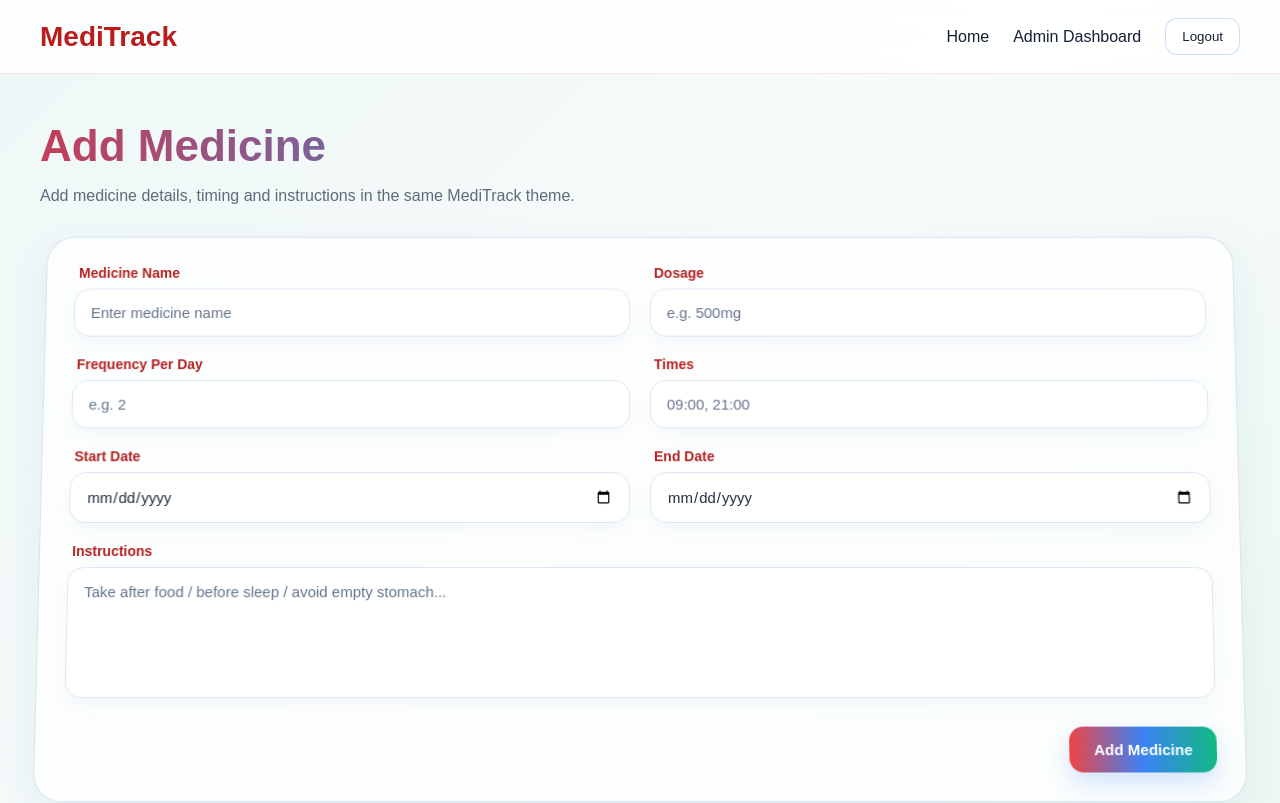
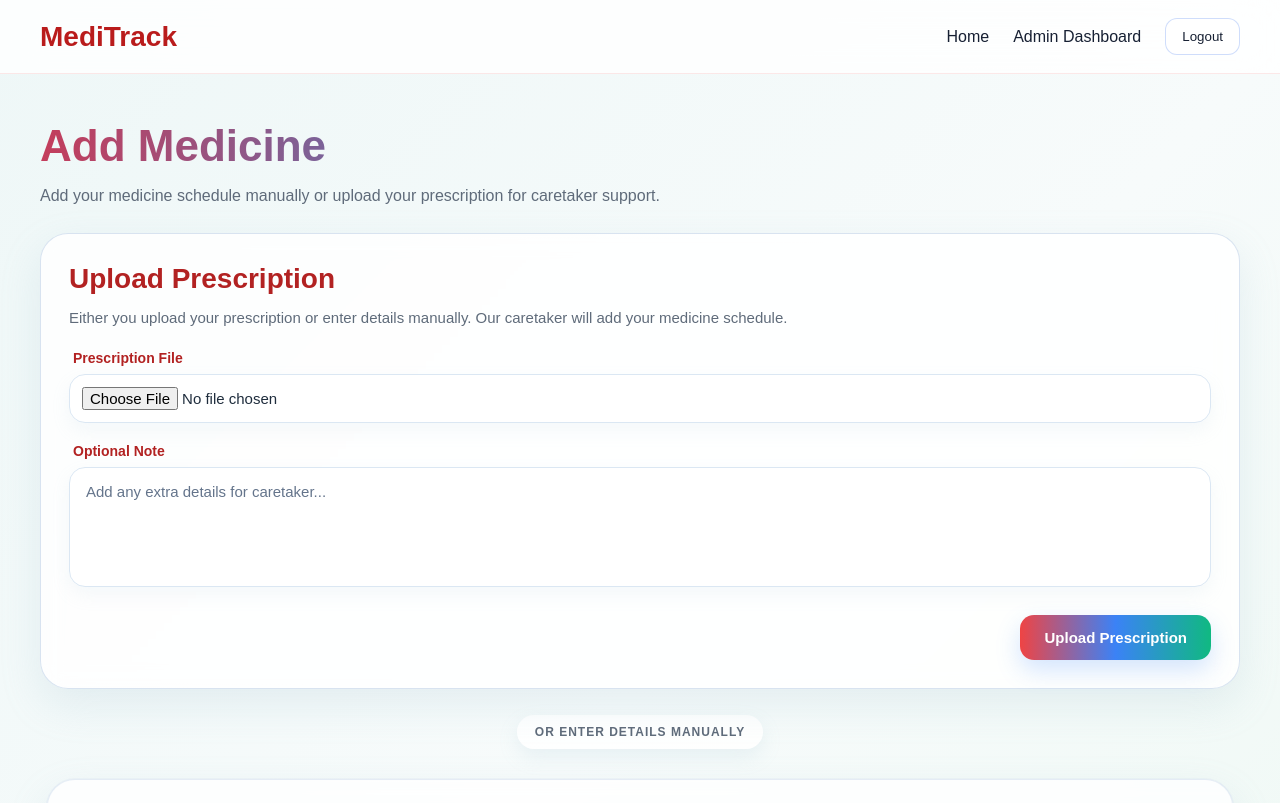
Before and after one commit to krishankanhaiya09/frontend-repo-Medicare, a React (Vite) app: page /add-medicine in a window 1280 px wide. Shown: the top 803 px of the page. Built offline with nearby package versions, Linux system fonts and the light colour scheme; sample sign-in values are in the browser's storage.

Commit message:
frontend: added prescription upload UI + popup system

```diff
--- a/src/pages/AddMedicine.jsx
+++ b/src/pages/AddMedicine.jsx
@@ -15,8 +15,88 @@ const AddMedicine = () => {
     instructions: ''
   })
 
+  const [prescriptionFile, setPrescriptionFile] = useState(null)
+  const [prescriptionNote, setPrescriptionNote] = useState('')
+  const [uploading, setUploading] = useState(false)
+
+  const [showPopup, setShowPopup] = useState(false)
+  const [popupType, setPopupType] = useState('success')
+  const [popupTitle, setPopupTitle] = useState('')
+  const [popupMessage, setPopupMessage] = useState('')
+
   const handleChange = (e) => {
     setForm({ ...form, [e.target.name]: e.target.value })
+  }
+
+  const openPopup = (type, title, message) => {
+    setPopupType(type)
+    setPopupTitle(title)
+    setPopupMessage(message)
+    setShowPopup(true)
+  }
+
+  const closePopupAfterDelay = (time = 4000) => {
+    setTimeout(() => {
+      setShowPopup(false)
+    }, time)
+  }
+
+  const handlePrescriptionUpload = async (e) => {
+    e.preventDefault()
+
+    if (!prescriptionFile) {
+      alert('Please select a prescription file first')
+      return
+    }
+
+    try {
+      setUploading(true)
+
+      // user ko turant feedback
+      openPopup(
+        'info',
+        'Upload started',
+        'Your prescription is being sent. Please wait while we try to upload it.'
+      )
+
+      const data = new FormData()
+      data.append('prescription', prescriptionFile)
+      data.append('note', prescriptionNote)
+
+      const res = await API.post('/prescriptions/upload', data, {
+        headers: {
+          'Content-Type': 'multipart/form-data'
+        }
+      })
+
+      openPopup(
+        'success',
+        'Prescription uploaded successfully',
+        res?.data?.message ||
+          'Medicines will be added by caretaker in next 10–15 minutes.'
+      )
+
+      closePopupAfterDelay(5000)
+
+      setPrescriptionFile(null)
+      setPrescriptionNote('')
+
+      const fileInput = document.getElementById('prescriptionFile')
+      if (fileInput) fileInput.value = ''
+    } catch (err) {
+      console.log('UPLOAD ERROR:', err.response?.data || err.message)
+
+      // temporary soft fallback
+      openPopup(
+        'warning',
+        'Request received',
+        'Your upload request has been initiated. If the prescription is not processed automatically, caretaker will verify it manually.'
+      )
+
+      closePopupAfterDelay(5000)
+    } finally {
+      setUploading(false)
+    }
   }
 
   const handleSubmit = async (e) => {
@@ -30,21 +110,76 @@ const AddMedicine = () => {
       }
 
       const res = await API.post('/medicines', payload)
-      alert(res.data.message)
+      alert(res.data.message || 'Medicine added successfully')
       navigate('/medicines')
     } catch (err) {
       alert(err.response?.data?.message || 'Medicine add failed')
     }
   }
 
+  const popupStyle =
+    popupType === 'success'
+      ? successPopupStyle
+      : popupType === 'warning'
+      ? warningPopupStyle
+      : infoPopupStyle
+
   return (
     <div style={pageStyle}>
+      {showPopup && (
+        <div style={popupStyle}>
+          <div style={popupTitleStyle}>{popupTitle}</div>
+          <div style={popupTextStyle}>{popupMessage}</div>
+        </div>
+      )}
+
       <div style={containerStyle}>
         <div style={headerStyle}>
           <h1 style={titleStyle}>Add Medicine</h1>
           <p style={subtitleStyle}>
-            Add medicine details, timing and instructions in the same MediTrack theme.
+            Add your medicine schedule manually or upload your prescription for caretaker support.
           </p>
+        </div>
+
+        <div style={uploadCardStyle}>
+          <h2 style={uploadTitleStyle}>Upload Prescription</h2>
+          <p style={uploadTextStyle}>
+            Either you upload your prescription or enter details manually. Our caretaker will add
+            your medicine schedule.
+          </p>
+
+          <form onSubmit={handlePrescriptionUpload} style={uploadFormStyle}>
+            <div style={{ ...fieldStyle, gridColumn: '1 / 3' }}>
+              <label style={labelStyle}>Prescription File</label>
+              <input
+                id="prescriptionFile"
+                type="file"
+                accept=".jpg,.jpeg,.png,.pdf"
+                onChange={(e) => setPrescriptionFile(e.target.files[0])}
+                style={fileInputStyle}
+              />
+            </div>
+
+            <div style={{ ...fieldStyle, gridColumn: '1 / 3' }}>
+              <label style={labelStyle}>Optional Note</label>
+              <textarea
+                placeholder="Add any extra details for caretaker..."
+                value={prescriptionNote}
+                onChange={(e) => setPrescriptionNote(e.target.value)}
+                style={textareaStyle}
+              />
+            </div>
+
+            <div style={buttonWrapper}>
+              <button type="submit" style={buttonStyle} disabled={uploading}>
+                {uploading ? 'Uploading...' : 'Upload Prescription'}
+              </button>
+            </div>
+          </form>
+        </div>
+
+        <div style={dividerStyle}>
+          <span style={dividerTextStyle}>OR ENTER DETAILS MANUALLY</span>
         </div>
 
         <form onSubmit={handleSubmit} style={formStyle}>
@@ -57,6 +192,7 @@ const AddMedicine = () => {
               value={form.medicineName}
               onChange={handleChange}
               style={inputStyle}
+              required
             />
           </div>
 
@@ -69,6 +205,7 @@ const AddMedicine = () => {
               value={form.dosage}
               onChange={handleChange}
               style={inputStyle}
+              required
             />
           </div>
 
@@ -81,6 +218,7 @@ const AddMedicine = () => {
               value={form.frequencyPerDay}
               onChange={handleChange}
               style={inputStyle}
+              required
             />
           </div>
 
@@ -93,6 +231,7 @@ const AddMedicine = () => {
               value={form.times}
               onChange={handleChange}
               style={inputStyle}
+              required
             />
           </div>
 
@@ -104,6 +243,7 @@ const AddMedicine = () => {
               value={form.startDate}
               onChange={handleChange}
               style={inputStyle}
+              required
             />
           </div>
 
@@ -115,6 +255,7 @@ const AddMedicine = () => {
               value={form.endDate}
               onChange={handleChange}
               style={inputStyle}
+              required
             />
           </div>
 
@@ -140,16 +281,54 @@ const AddMedicine = () => {
   )
 }
 
+const basePopupStyle = {
+  position: 'fixed',
+  top: '24px',
+  right: '24px',
+  width: '360px',
+  maxWidth: 'calc(100vw - 40px)',
+  color: '#ffffff',
+  padding: '16px 18px',
+  borderRadius: '16px',
+  boxShadow: '0 16px 35px rgba(0,0,0,0.22)',
+  zIndex: 9999
+}
+
+const successPopupStyle = {
+  ...basePopupStyle,
+  background: 'linear-gradient(135deg, #10b981, #3b82f6)'
+}
+
+const warningPopupStyle = {
+  ...basePopupStyle,
+  background: 'linear-gradient(135deg, #f59e0b, #ef4444)'
+}
+
+const infoPopupStyle = {
+  ...basePopupStyle,
+  background: 'linear-gradient(135deg, #3b82f6, #6366f1)'
+}
+
+const popupTitleStyle = {
+  fontSize: '16px',
+  fontWeight: '800',
+  marginBottom: '6px'
+}
+
+const popupTextStyle = {
+  fontSize: '14px',
+  lineHeight: '1.5'
+}
+
 const pageStyle = {
   minHeight: '100vh',
-  padding: ' 120px 32px 32px',
+  padding: '120px 32px 40px',
   background: 'linear-gradient(135deg, #eef7f7 0%, #f7fbfb 50%, #edf8f3 100%)'
 }
 
 const containerStyle = {
   maxWidth: '1200px',
-  margin: '0 auto',
-  animation: 'floatCard 4s ease-in-out infinite'
+  margin: '0 auto'
 }
 
 const headerStyle = {
@@ -169,6 +348,56 @@ const subtitleStyle = {
   marginTop: '10px',
   color: '#5f6b7a',
   fontSize: '16px'
+}
+
+const uploadCardStyle = {
+  background: 'rgba(255,255,255,0.85)',
+  border: '1px solid rgba(214, 226, 240, 0.95)',
+  borderRadius: '28px',
+  padding: '28px',
+  boxShadow: '0 16px 40px rgba(143, 182, 201, 0.18)',
+  backdropFilter: 'blur(10px)',
+  WebkitBackdropFilter: 'blur(10px)',
+  marginBottom: '26px'
+}
+
+const uploadTitleStyle = {
+  margin: 0,
+  fontSize: '28px',
+  fontWeight: '800',
+  color: '#b22222'
+}
+
+const uploadTextStyle = {
+  marginTop: '10px',
+  color: '#5f6b7a',
+  fontSize: '15px',
+  lineHeight: '1.6'
+}
+
+const uploadFormStyle = {
+  display: 'grid',
+  gridTemplateColumns: '1fr 1fr',
+  gap: '20px',
+  marginTop: '20px'
+}
+
+const dividerStyle = {
+  display: 'flex',
+  justifyContent: 'center',
+  alignItems: 'center',
+  margin: '8px 0 26px'
+}
+
+const dividerTextStyle = {
+  padding: '10px 18px',
+  borderRadius: '999px',
+  background: 'rgba(255,255,255,0.9)',
+  color: '#5f6b7a',
+  fontWeight: '700',
+  letterSpacing: '1px',
+  fontSize: '12px',
+  boxShadow: '0 8px 20px rgba(143, 182, 201, 0.15)'
 }
 
 const formStyle = {
@@ -206,13 +435,17 @@ const inputStyle = {
   outline: 'none',
   fontSize: '15px',
   color: '#1f2d3d',
-  boxShadow: '0 8px 18px rgba(176, 197, 214, 0.12)',
-  transition: 'all 0.3s ease'
+  boxShadow: '0 8px 18px rgba(176, 197, 214, 0.12)'
+}
+
+const fileInputStyle = {
+  ...inputStyle,
+  padding: '12px'
 }
 
 const textareaStyle = {
   ...inputStyle,
-  minHeight: '130px',
+  minHeight: '120px',
   resize: 'none'
 }
 
@@ -232,8 +465,7 @@ const buttonStyle = {
   color: '#fff',
   cursor: 'pointer',
   background: 'linear-gradient(90deg, #ef4444, #3b82f6, #10b981)',
-  boxShadow: '0 10px 25px rgba(59, 130, 246, 0.22)',
-  transition: 'all 0.3s ease'
+  boxShadow: '0 10px 25px rgba(59, 130, 246, 0.22)'
 }
 
 export default AddMedicine
```
